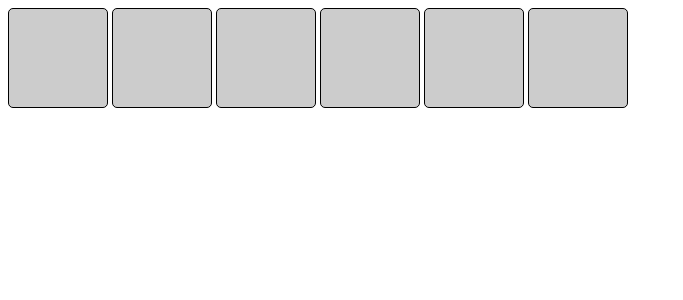
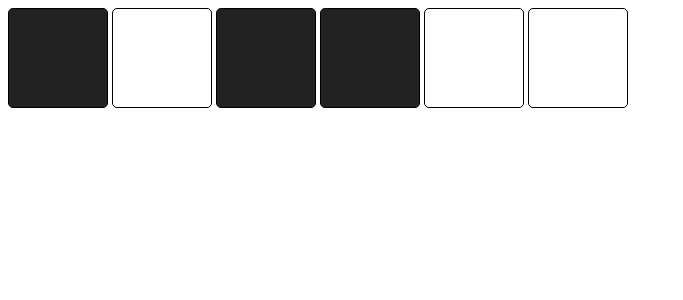
Before and after one commit to HarikaPenukonda/event-listener-tutorial, a React (Create React App) app: page / in a window 1280 px wide. Shown: the top 300 px of the page, without its empty margins (0-683 px from the left). Built offline with nearby package versions, Linux system fonts and the light colour scheme.

Commit message:
create on property to pass as props in Box

```diff
--- a/src/Boxes/BoxApp.js
+++ b/src/Boxes/BoxApp.js
@@ -1,27 +1,29 @@
 import React from "react";
 import boxes from "./boxes";
+import Box from "./Box";
 
-export default function BoxApp(props){
+export default function BoxApp(){
 
     const [square,setSquare] = React.useState(boxes)
 
     /*
-        Challenge : use a ternary to determine the backgroundColor
-        If darkMode is true, set is to #222222
-        If darkMode is false, set it to #cccccc
+        Challenge 2 :
+        1. create a seperate component called "Box and replace the div above
+        with our <Box/> components"
+        2. Pass the Box component a prop called `on` with the value of the same
+        name from the `boxes` objects
+        3. In the box compoenent, apply dynamix styles to determine the background
+        color of the box. If it is `on`, set the backgroundColor to #222222. If off
+        set it to "none"
     */
-    const styles = {
-        backgroundColor : props.darkMode ? "#222222" : "#cccccc"
-    }
 
     const boxElements = square.map(
-        items => (
-            <div
-            className="box"
-            key={items.id}
-            style={styles}
-            ></div>
+        items =>(
+            <Box
+            on={items.on}
+            />
         )
+
     )
     /*
         style prop - in react we are not going to use string "" the same way we
```
